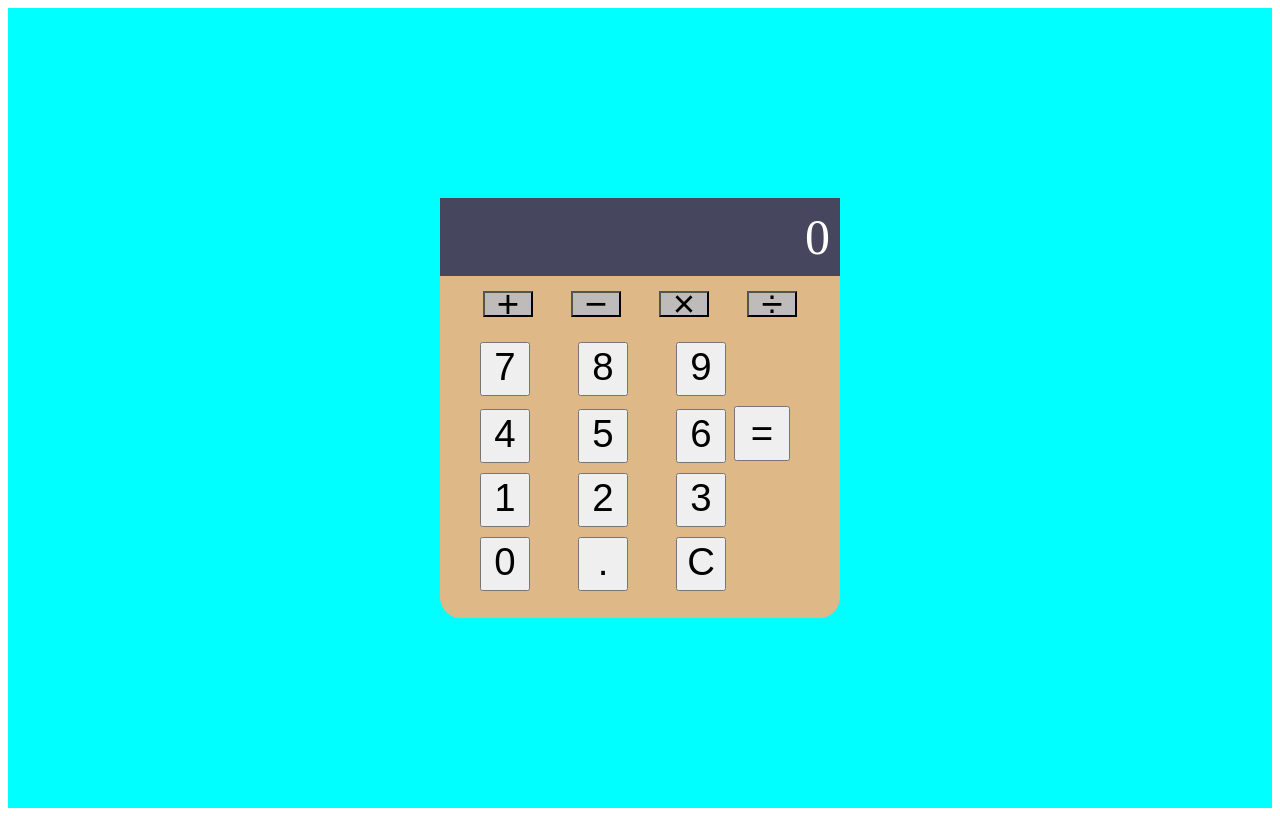
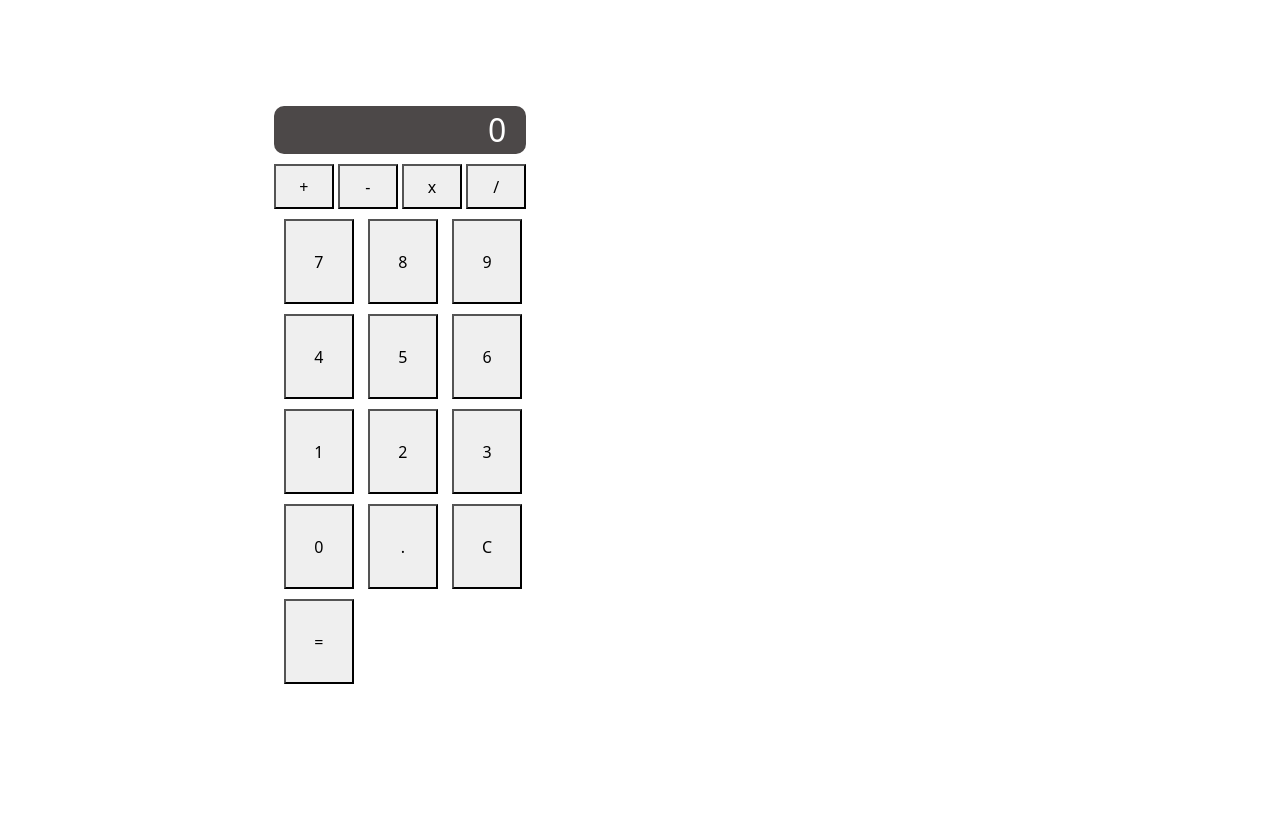
Before and after one commit to tony130891/Calculator, a plain HTML site: page index.html in a window 1280 px wide. Drawn offline with nearby package versions, Linux system fonts and the light colour scheme.

Commit message:
Finalized CSS, js tags needs changes

```diff
--- a/calculator.css
+++ b/calculator.css
@@ -1,63 +1,33 @@
-* {
-  box-sizing: border-box;
+body {
+  display: flex;
+  flex-direction: column;
+  justify-content: center;
+  align-items: center;
+  width: 100vh;
+  height: 100vh;
 }
 
-.container {
-  display: flex;
-  background-color: aqua;
-  height: 100vh;
-  width: 100%;
-  font-size: xx-large;
-  justify-content: center;
-  align-items: center;
+.btn-dark {
+  margin-left: 10px;
+  margin-bottom: 10px;
+  height: 85px;
+  width: 70px;
 }
 
-.calculator {
-  background-color: burlywood;
-  border-radius: 5%;
-  height: 420px;
-  width: 400px;
+.btn-secondary {
+  height: 45px;
+  margin-bottom: 10px;
+  width: 60px;
 }
 
-.top {
+.space {
   display: flex;
-  width: 100%;
+  align-items: end;
+  justify-content: end;
+  font-size: xx-large;
+  padding-right: 20px;
+  border-radius: 10px;
+  margin-bottom: 10px;
+  color: white;
+  background-color: rgb(76, 72, 72);
 }
-
-.top .result {
-  display: flex;
-  flex: 1;
-  color: white;
-  font-size: 50px;
-  padding: 10px;
-  justify-content: end;
-  background-color: rgb(70, 70, 94);
-}
-
-.operators {
-  display: flex;
-  justify-content: center;
-}
-
-.rows .op {
-  width: 50px;
-  line-height: 20px;
-  font-size: larger;
-  margin: 15px;
-  background-color: rgb(192, 187, 187);
-}
-
-.operand {
-  width: 50px;
-  margin-top: 10px;
-  font-size: larger;
-  margin-left: 40px;
-  padding-bottom: 5px;
-}
-
-.equal {
-  margin-top: 10px;
-  height: 55px;
-  width: 56px;
-  font-size: larger;
-}
--- a/calculator.js
+++ b/calculator.js
@@ -1,25 +1,22 @@
-function howManyday(month) {
-  var days = [31, 30, 28];
-  switch (month) {
-    case 2:
-      return days[2];
-      break;
-    case 4:
-    case 6:
-    case 9:
-    case 11:
-      return days[1];
-      break;
-    case 1:
-    case 3:
-    case 5:
-    case 7:
-    case 8:
-    case 10:
-    case 12:
-      return days[0];
+const add = (...args) => args.reduce((sum, total) => sum + total, 0);
+
+const multiplication = (...args) =>
+  args.reduce((multi, total) => multi * total, 1);
+
+const subtraction = (...args) =>
+  args.reduce((subtract, current) => subtract - current);
+
+function Divide(divident, divisor) {
+  let result = divident / divisor;
+
+  if (result < 0) {
+    // Rounds the number if it is negative
+    return Math.ceil(result);
   }
-  return days;
+
+  return Math.floor(result);
 }
 
-howManyday();
+const num1 = document.querySelectorAll(".keys");
+let num2 = document.querySelectorAll(".keys");
+let operator = document.querySelectorAll(".operators");
--- a/index.html
+++ b/index.html
@@ -5,81 +5,44 @@
   <meta name="viewport" content="width=device-width, initial-scale=1.0">
   <link rel="stylesheet" href="calculator.css">
   <title>Document</title>
+  <link href="https://cdn.jsdelivr.net/npm/bootstrap@5.3.0/dist/css/bootstrap.min.css" rel="stylesheet"
+    integrity="sha384-9ndCyUaIbzAi2FUVXJi0CjmCapSmO7SnpJef0486qhLnuZ2cdeRhO02iuK6FUUVM" crossorigin="anonymous">
 </head>
 <body>
-  <div class="container">
-    <div class="calculator">
-        <div class="top">
-          <div class="result">0</div>
-        </div>
-        <div class="operators">
-          <div class="rows">
-          <button class="op">
-          &#43
-          </button>
-          <button class="op">
-          &#8722
-          </button>
-          <button class="op">
-          &#215
-          </button>
-          <button class="op">
-          &#247
-          </button>
-        </div>
-        </div>
-        <div class="keys">
-          <div class="rows">
-          <button class="operand">
-           7
-          </button>
-          <button class="operand">
-          8
-          </button>
-          <button class="operand">
-          9
-          </button>
-          <div class="rows">
-          <button class="operand">
-          4
-          </button>
-          <button class="operand">
-          5
-          </button>
-          <button class="operand">
-          6
-          </button>
-          <button class="equal">
-          =
-          </button>
+  <div class="calculator">
+          <div class="top-rows">
+              <div class="space">0</div>
           </div>
-          <div class="rows">
-          <button class="operand">
-          1
-          </button>
-          <button class="operand">
-          2
-          </button>
-          <button class="operand">
-          3
-          </button>
+          <div class="mid-rows">
+            <button class="btn-secondary op">+</button>
+            <button class="btn-secondary op">-</button>
+            <button class="btn-secondary op">x</button>
+            <button class="btn-secondary op">/</button>
           </div>
-          <div class="rows">
-          <button class="operand">
-          0
-          </button>
-          <button class="operand">
-          .
-          </button>
-          <button class="operand">
-          C
-          </button>
+          <div class="other-row">
+            <button class="btn-dark num">7</button>
+            <button class="btn-dark num">8</button>
+            <button class="btn-dark num">9</button>
           </div>
-        </div>
-      </div>
-    </div>
+          <div class="other-row">
+            <button class="btn-dark num">4</button>
+            <button class="btn-dark num">5</button>
+            <button class="btn-dark num">6</button>
+          </div>
+          <div class="other-row">
+            <button class="btn-dark num">1</button>
+            <button class="btn-dark num">2</button>
+            <button class="btn-dark num">3</button>
+          </div>
+          <div class="other-row">
+            <button class="btn-dark num">0</button>
+            <button class="btn-dark dot">.</button>
+            <button class="btn-dark delete">C</button>
+          </div>
+          <div class="last-row">
+            <button class="btn-dark equal">=</button>
+          </div>
   </div>
-
 </body>
 <script src="calculator.js"></script>
 </html>
```
